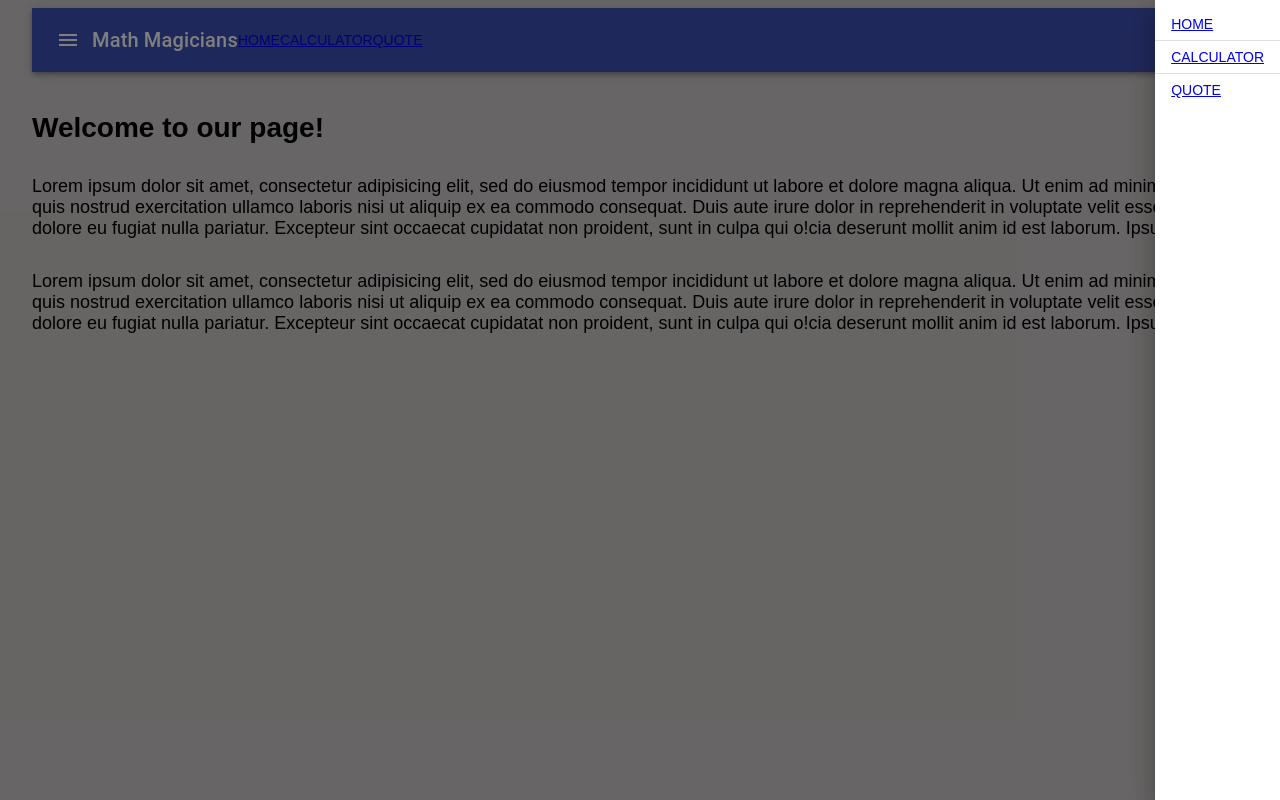
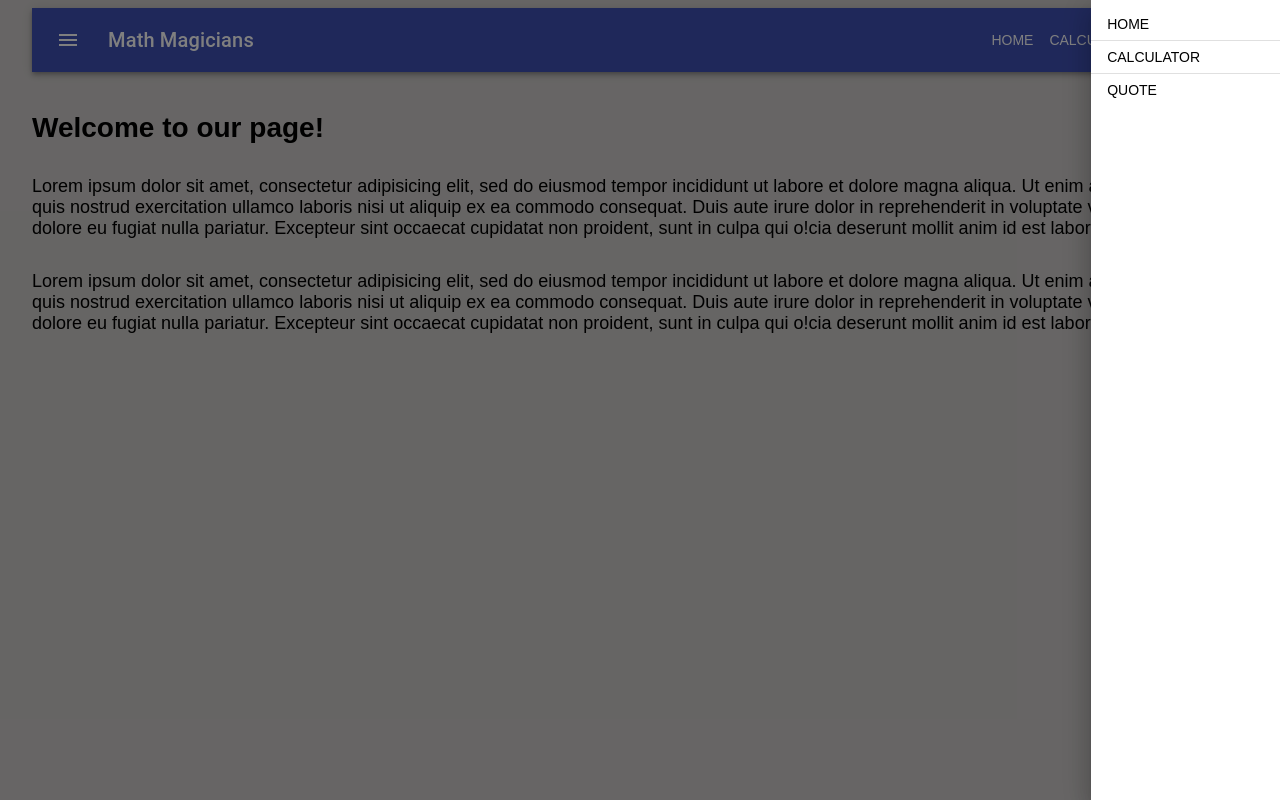
Before and after one commit to pacyL2K19/react-calculator, a React (Create React App) app: page / in a window 1280 px wide. Both pictures are taken after a click on the button "menu". Built offline with nearby package versions, Linux system fonts and the light colour scheme.

Commit message:
Minor update on the header

```diff
--- a/src/components/Header.js
+++ b/src/components/Header.js
@@ -1,4 +1,5 @@
 import React, { useState } from 'react';
+import { makeStyles } from '@material-ui/core/styles';
 import AppBar from '@material-ui/core/AppBar';
 import Toolbar from '@material-ui/core/Toolbar';
 import Typography from '@material-ui/core/Typography';
@@ -9,8 +10,29 @@ import {
 } from '@material-ui/core';
 import { Link } from 'react-router-dom';
 
+const useStyles = makeStyles((theme) => ({
+  root: {
+    flexGrow: 1,
+  },
+  menuButton: {
+    marginRight: theme.spacing(2),
+    color: 'white',
+    textDecoration: 'none',
+  },
+  title: {
+    flexGrow: 1,
+  },
+  menuButtonDrawe: {
+    color: '#000',
+    marginRight: theme.spacing(8),
+    textDecoration: 'none',
+  },
+}));
+
 const Header = () => {
+  const classes = useStyles();
   const [drawer, setDrawer] = useState({ right: false });
+
   const toggleDrawer = (anchor, open) => (event) => {
     if (event && event.type === 'keydown' && (event.key === 'Tab' || event.key === 'Shift')) {
       return;
@@ -26,16 +48,16 @@ const Header = () => {
     >
       <List>
         <ListItem button key="home">
-          <Link to="/">HOME</Link>
+          <Link className={classes.menuButtonDrawe} to="/">HOME</Link>
         </ListItem>
         <Divider />
         <ListItem button key="calculator">
-          <Link to="/calculator">CALCULATOR</Link>
+          <Link className={classes.menuButtonDrawe} to="/calculator">CALCULATOR</Link>
         </ListItem>
         <Divider />
 
         <ListItem button key="quote">
-          <Link to="/quote">QUOTE</Link>
+          <Link className={classes.menuButtonDrawe} to="/quote">QUOTE</Link>
         </ListItem>
       </List>
 
@@ -43,13 +65,13 @@ const Header = () => {
   );
 
   return (
-    <div width={1}>
+    <div width={1} className={classes.root}>
       <AppBar position="static">
         <Toolbar>
-          <IconButton onClick={toggleDrawer('right', true)} edge="start" color="inherit" aria-label="menu">
+          <IconButton onClick={toggleDrawer('right', true)} edge="start" className={classes.menuButton} color="inherit" aria-label="menu">
             <MenuIcon />
           </IconButton>
-          <Typography variant="h6">
+          <Typography variant="h6" className={classes.title}>
             Math Magicians
           </Typography>
           <Box
@@ -58,9 +80,9 @@ const Header = () => {
               xs: 'none', sm: 'block', md: 'block', lg: 'block', xl: 'block',
             }}
           >
-            <Link to="/">HOME</Link>
-            <Link color="inherit" to="/calculator">CALCULATOR</Link>
-            <Link color="inherit" to="/quote">QUOTE</Link>
+            <Link className={classes.menuButton} to="/">HOME</Link>
+            <Link className={classes.menuButton} color="inherit" to="/calculator">CALCULATOR</Link>
+            <Link className={classes.menuButton} color="inherit" to="/quote">QUOTE</Link>
           </Box>
         </Toolbar>
       </AppBar>
```
